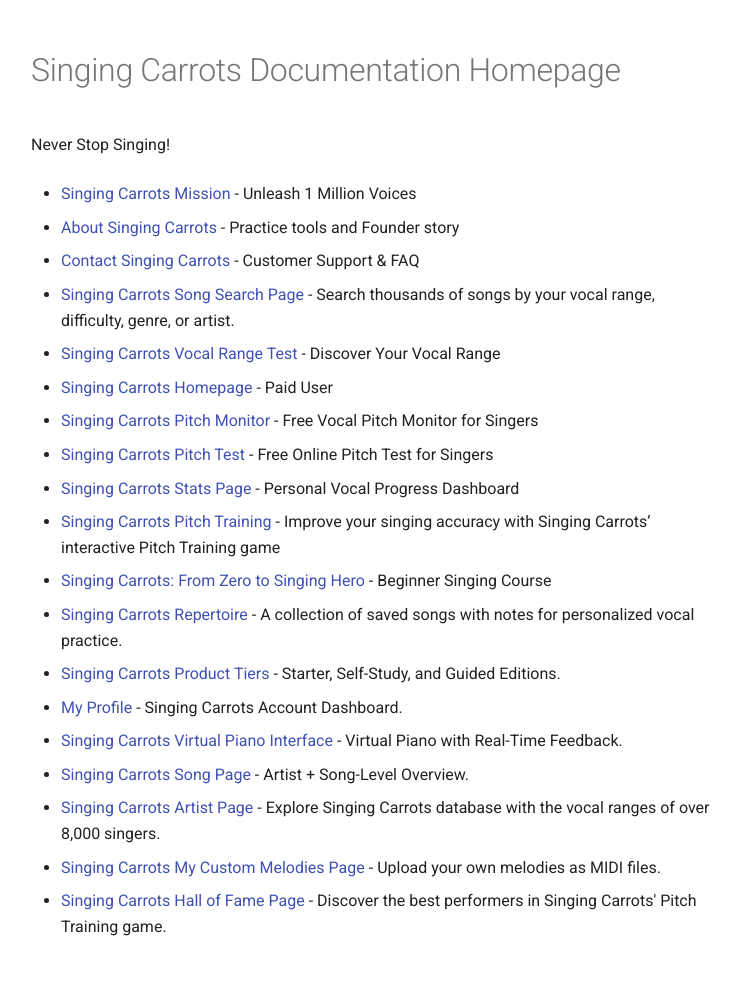
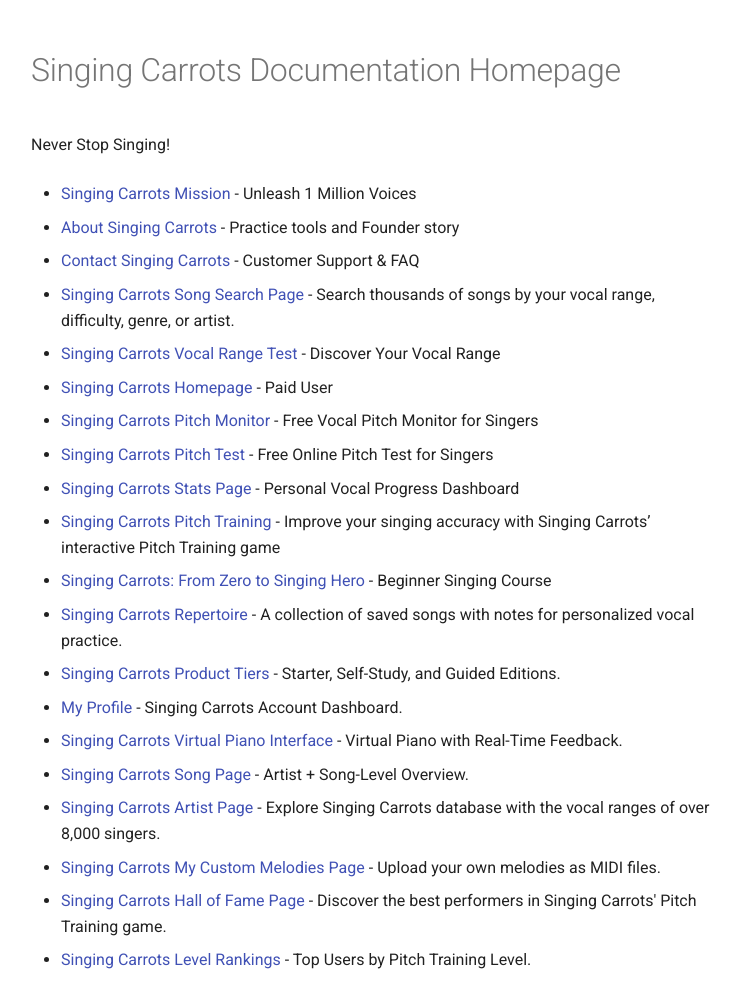
Before and after one commit to singingcarrots/docs, an MkDocs documentation site: the page built from docs/index.md, in a window 1280 px wide. Shown: the whole page, without its empty margins (265-1006 px from the left). Built offline with MkDocs 1.6.1 and Material for MkDocs 9.7.7, drawn with Linux system fonts in a browser that asks for light colours; before the commit the page ends 971 px from its top, so only the background shows below that.

Commit message:
Update Pages “index”

```diff
--- a/docs/index.md
+++ b/docs/index.md
@@ -43,3 +43,5 @@
 * [Singing Carrots My Custom Melodies Page](https://singingcarrots.com/docs/find-songs-by-vocal-range-or-name) - Upload your own melodies as MIDI files.
 
 * [Singing Carrots Hall of Fame Page](https://singingcarrots.com/docs/singing-carrots-hall-of-fame) - Discover the best performers in Singing Carrots' Pitch Training game.
+
+* [Singing Carrots Level Rankings](https://singingcarrots.com/docs/singing-carrots-level-rankings-page) - Top Users by Pitch Training Level.
```
